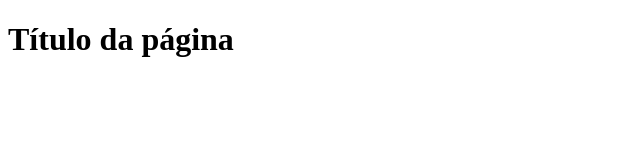
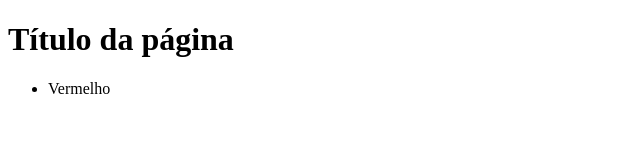
Before and after one commit to rafaelbertoldo/minha_pagina, a plain HTML site: page index.html in a window 1280 px wide. Shown: the full height of the page, 0-640 px from the left. Drawn offline with Linux system fonts and the light colour scheme.

Commit message:
adicionar lista inicial de cores

```diff
--- a/index.html
+++ b/index.html
@@ -7,5 +7,9 @@
 </head>
 <body>
   <h1>Título da página</h1>
+
+  <ul>
+    <li>Vermelho</li>
+  </ul>
 </body>
 </html>
```
